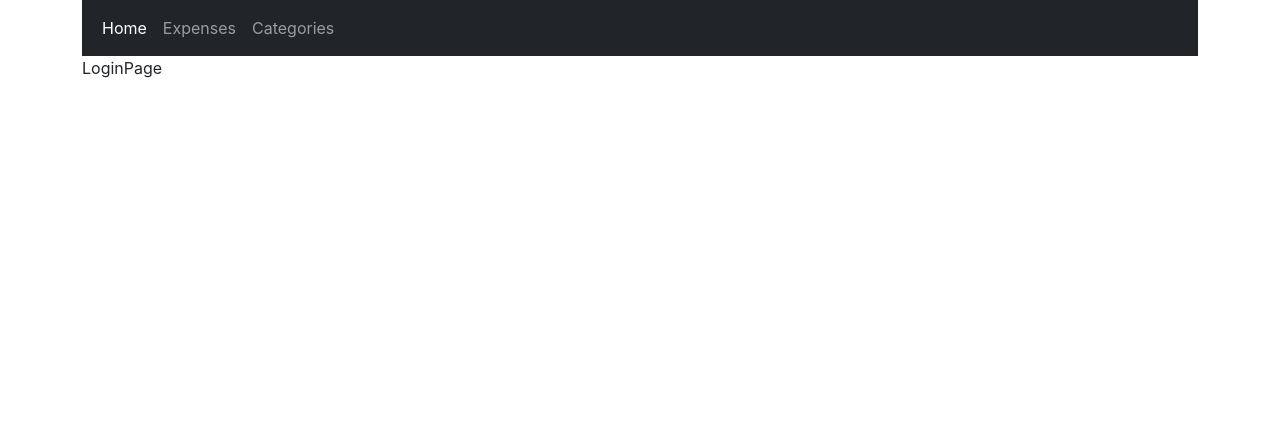
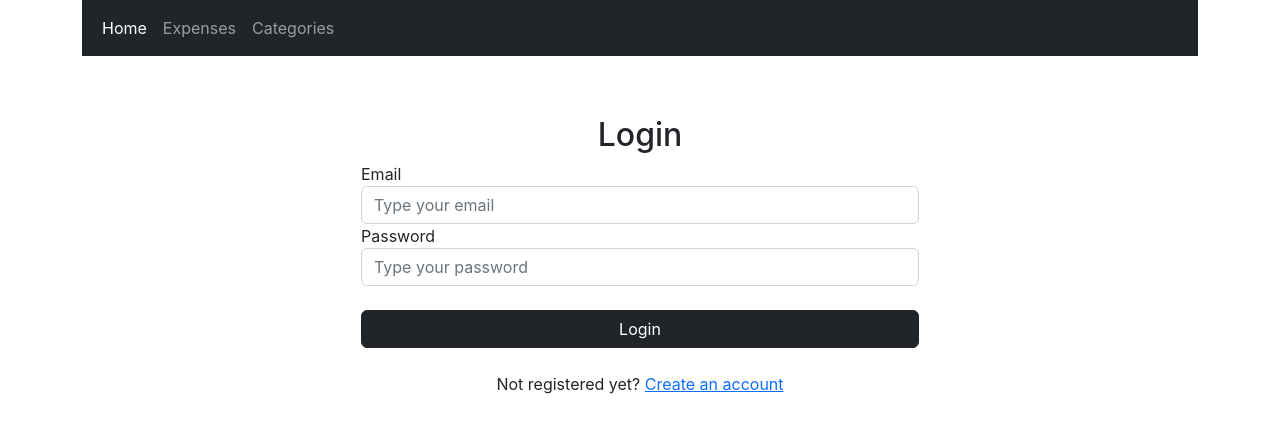
Before and after one commit to allanvillatoro/expense-tracker, a React (Create React App) app in the folder frontend/: page /login in a window 1280 px wide. Shown: the top 432 px of the page. Built offline with nearby package versions, Linux system fonts and the light colour scheme.

Commit message:
LoginPage and its test updated and passed

```diff
--- a/frontend/src/Styles.css
+++ b/frontend/src/Styles.css
@@ -3,5 +3,5 @@
   display: flex;
   flex-direction: column;
   justify-content: center;
-  align-items: center;
+  /*align-items: center;*/
 }
--- a/frontend/src/home/MonthlyReportPage.tsx
+++ b/frontend/src/home/MonthlyReportPage.tsx
@@ -2,6 +2,9 @@ import React from 'react'
 
 export const MonthlyReportPage = () => {
   return (
-    <div>MonthlyReportPage</div>
+    <div className="pageContainer">
+      <h2>MonthlyReportPage</h2>
+    </div>
+
   )
 }
--- /dev/null
+++ b/frontend/src/interfaces/User.tsx
@@ -0,0 +1,6 @@
+export interface User {
+  _id: string;
+  email: string;
+  password: string;
+  fullName: number;
+}
--- a/frontend/src/users/LoginPage.tsx
+++ b/frontend/src/users/LoginPage.tsx
@@ -1,7 +1,77 @@
-import React from 'react'
+import React from "react";
+import { useFormik } from "formik";
+
+interface UserLoginForm {
+  email: string;
+  password: string;
+}
+
+const initialValues: UserLoginForm = {
+  email: "",
+  password: "",
+};
+/*
+const validate = (values: UserLoginForm) => {
+  let errors = {};
+  if (!values.email) {
+    errors = { ...errors, email: "Required" };
+  } else if (!/^[A-Z0-9._%+-]+@[A-Z0-9.-]+\.[A-Z]{2,4}$/i.test(values.email)) {
+    errors = { ...errors, email: "Invalid email address" };
+  }
+  return errors;
+};*/
 
 export const LoginPage = () => {
+  const formik = useFormik({
+    initialValues,
+    onSubmit: (values) => {
+      alert(JSON.stringify(values, null, 2));
+    },
+  });
+
   return (
-    <div>LoginPage</div>
-  )
-}
+    <div
+      className="col-12 col-lg-6 offset-lg-3 pageContainer"
+      style={{ height: 400 }}
+    >
+      <h2 className="text-center">Login</h2>
+      <form aria-label="form" onSubmit={formik.handleSubmit}>
+        <div className="form-group">
+          <label htmlFor="email">Email</label>
+          <input
+            type="email"
+            className="form-control"
+            id="email"
+            placeholder="Type your email"
+            onChange={formik.handleChange}
+            value={formik.values.email}
+          />
+        </div>
+        <div className="form-group">
+          <label htmlFor="password">Password</label>
+          <input
+            type="password"
+            className="form-control"
+            id="password"
+            placeholder="Type your password"
+            onChange={formik.handleChange}
+            value={formik.values.password}
+          />
+        </div>
+        <br />
+        <button
+          className="btn btn-dark"
+          style={{ width: "100%" }}
+          type="submit"
+        >
+          Login
+        </button>
+      </form>
+      <br />
+      <div style={{ alignSelf: "center" }}>
+          <span>Not registered yet? </span>
+          <a href="/register">Create an account</a>
+        </div>
+    </div>
+  );
+};
```
Also changed, not shown: frontend/src/interfaces/Category.tsx (indentation only), 1 other file (tests, documents, lock files or other folders).
